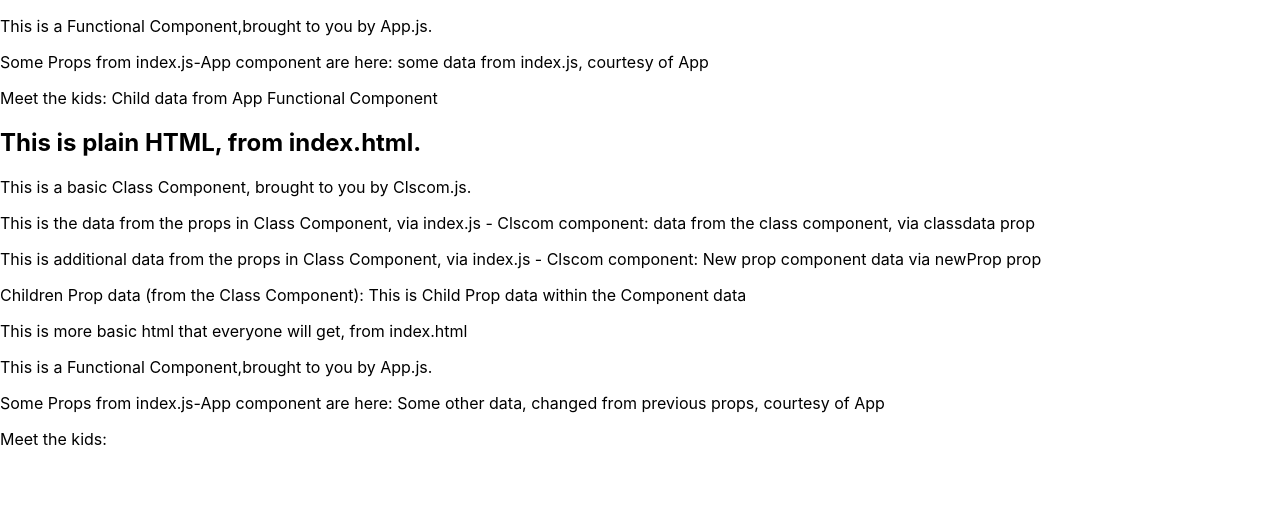
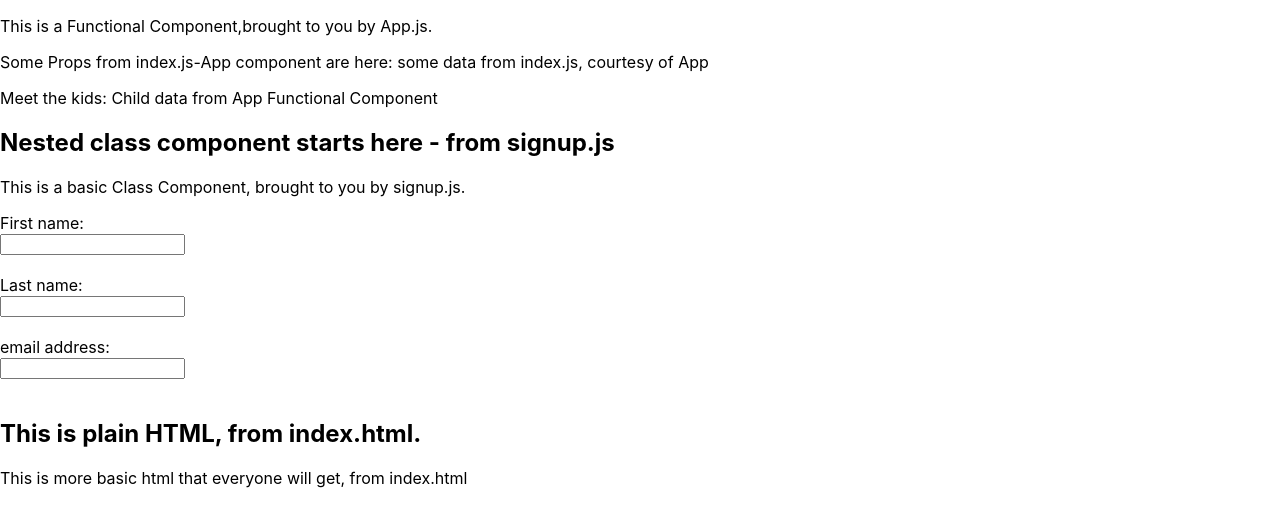
Before and after one commit to bkvagnini/pirple-reactCourse, a React (Create React App) app in the folder master-react/: page / in a window 1280 px wide. Shown: the top 526 px of the page. Built offline with nearby package versions, Linux system fonts and the light colour scheme.

Commit message:
Add form elements. Nesting compponents.

```diff
--- a/master-react/src/App.js
+++ b/master-react/src/App.js
@@ -1,4 +1,6 @@
 import React from 'react';
+
+import {Signup} from './signup';
 
 function Home(props){
 
@@ -7,6 +9,8 @@ function Home(props){
       <p className = "para2">This is a Functional Component,brought to you by App.js.</p>
       <p>Some Props from index.js-App component are here: {props.contentdata} </p>
       <p> Meet the kids: {props.children}</p>
+      <h2> Nested class component starts here - from signup.js</h2>
+      <p><Signup /></p>
     </div>
   )
   }
--- a/master-react/src/index.js
+++ b/master-react/src/index.js
@@ -12,9 +12,11 @@ ReactDOM.render(
   document.getElementById('root')
 );
 
+/*
 ReactDOM.render (<App contentdata = "Some other data, changed from previous props, courtesy of App"/>, document.getElementById('data2'));
 
 //Another way to write out the render statement
+
 ReactDOM.render(
 <Clscom classdata = "data from the class component, via classdata prop" newProp = "New prop component data via newProp prop">
   This is Child Prop data within the Component data
@@ -22,7 +24,7 @@ ReactDOM.render(
   document.getElementById('Clscom')
   );
 
-
+*/
 // If you want to start measuring performance in your app, pass a function
 // to log results (for example: reportWebVitals(console.log))
 // or send to an analytics endpoint. Learn more: https://bit.ly/CRA-vitals
--- /dev/null
+++ b/master-react/src/signup.js
@@ -0,0 +1,19 @@
+import React from 'react';
+
+export class Signup extends React.Component{
+    render () {
+        return (
+            <div>
+            <p>This is a basic Class Component, brought to you by signup.js.</p>
+            <form>
+                <label for="fname">First name:</label><br />
+                <input type="text" id="fname" name="fname" /><br /><br />
+                <label for="lname">Last name:</label><br />
+                <input type="text" id="lname" name="email" /><br /><br />
+                <label for="email">email address:</label><br />
+                <input type="text" id="email" name="email" /><br /><br />
+            </form>
+          </div>
+        )
+    }
+};
```
